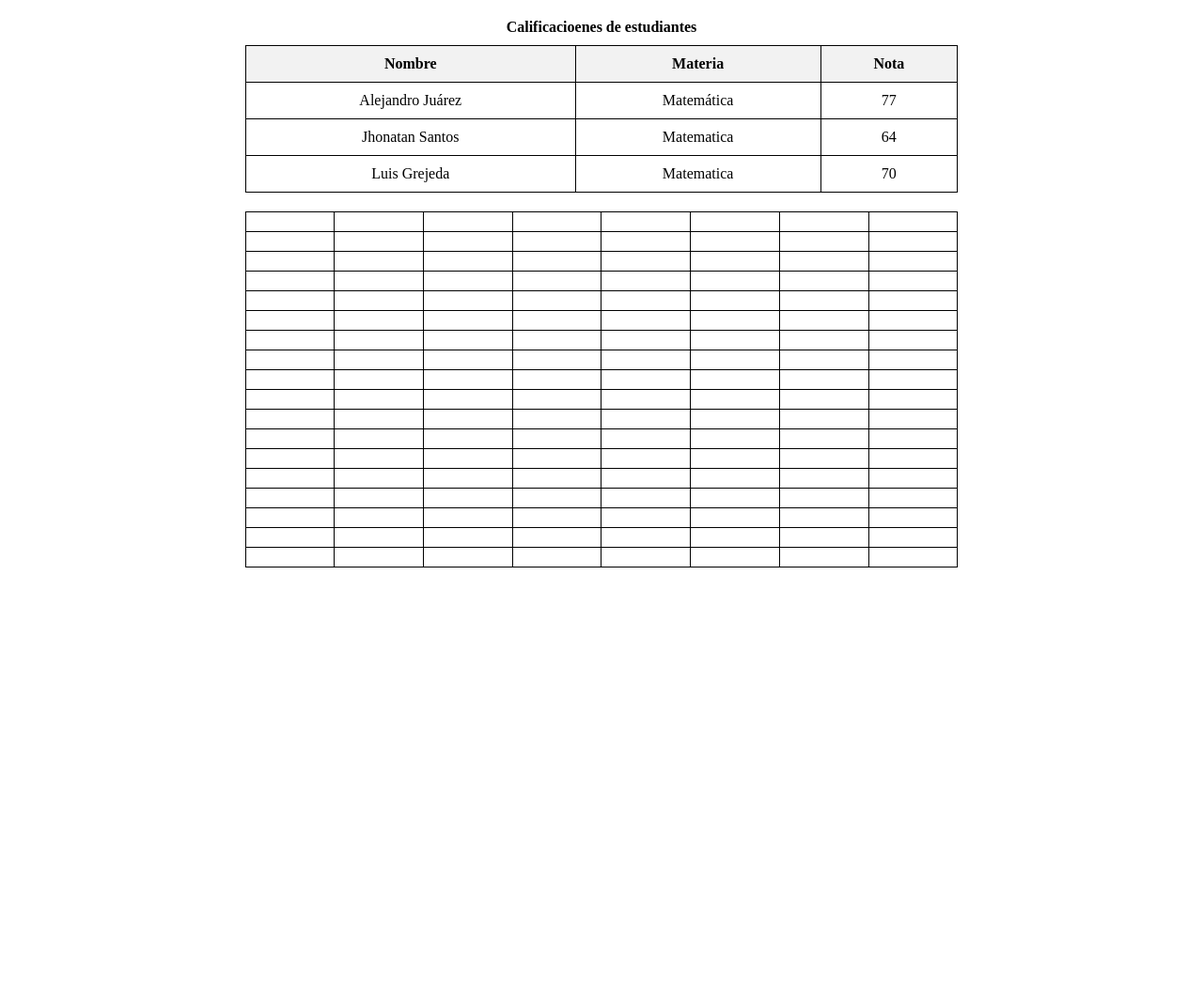
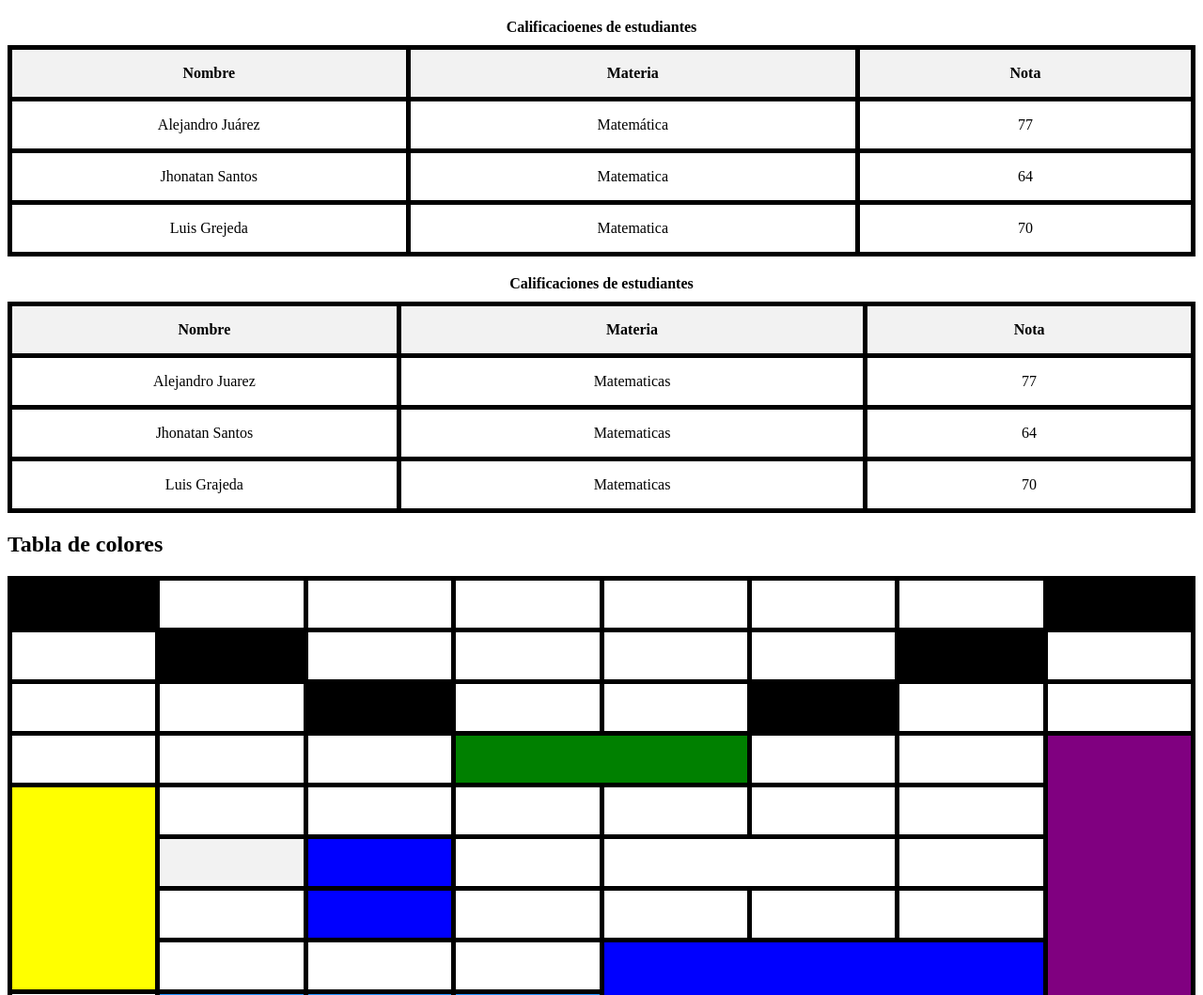
Before and after one commit to yosi612/Web-5to.-Baco-2025, a plain HTML site: page Página4.html in a window 1280 px wide. Shown: the top 1059 px of the page at 94% size. Before the commit the page ends 800 px from the top, so only its background shows below. Drawn offline with Linux system fonts and the light colour scheme; files that its build step writes are made by us from their sources.

Commit message:
Add files via upload

```diff
--- a/Página4.html
+++ b/Página4.html
@@ -38,205 +38,184 @@
             </tr>
         </tbody>
     </table>
+        <Table>
+        <caption>Calificaciones de estudiantes</caption>
+        <thead>
+            <tr>
+                <th>Nombre</th>
+                <th>Materia</th>
+                <th>Nota</th>
+            </tr>
+        </thead>
 
+        <tbody>
+            <tr>
+                <td>Alejandro Juarez</td>
+                <td>Matematicas</td>
+                <td>77</td>
+            </tr>
+
+            <tr>
+                <td>Jhonatan Santos</td>
+                <td>Matematicas</td>
+                <td>64</td>
+            </tr>
+
+            <tr>
+                <td>Luis Grajeda</td>
+                <td>Matematicas</td>
+                <td>70</td>
+            </tr>
+        </tbody>
+     </Table>
+
+</body>
+</html>
+
+<!DOCTYPE html>
+<html lang="es">
+<head>
+    <meta charset="UTF-8">
+    <meta name="viewport" content="width=device-width, initial-scale=1.0">
+    <title>Tabla de colores </title>
+    <style>
+        table {
+            border-collapse: collapse;
+            width: 100%;
+        }
+     th,   td {
+            border: 5px solid black;
+            width: 50px;
+            height: 30px;
+            text-align: center;
+        }
+        .black { background-color: black; }
+        .green { background-color: green; }
+        .blue { background-color: blue; }
+        .purple { background-color: purple; }
+        .red { background-color: red; }
+        .yellow { background-color: yellow; }
+        .white { background-color: white; }
+        .dodgerblue{ background-color: dodgerblue;}
+    </style>
+</head>
+<body>
+    <h2> Tabla de colores </h2>
     <table>
-         <tr>
+        <tr>
+            <td class="black"></td><td></td> <td></td> <td></td> <td></td><td></td><td></td><td class="black"></td>
+            <tr></tr>
         <td></td>
-        <td></td>
-        <td></td>
-        <td></td>
-        <td></td>
-        <td></td>
-        <td></td>
-        <td></td>
-    </tr>
+           <td class="black"></td><td></td><td></td><td></td><td></td><td class="black"></td><td></td> <tr></tr>
+           <td></td>
+           <td></td>
+           <td class="black"></td><td></td><td></td>
+           <td class="black"></td><td></td><td></td><tr></tr><td></td><td></td><td></td>
+           <td colspan="2" class="green"></td>
+           <td></td>
+           <td></td>
+           <td rowspan="12" class="purple"></td>
 
-     <tr>
-        <td></td>
-        <td></td>
-        <td></td>
-        <td></td>
-        <td></td>
-        <td></td>
-        <td></td>
-        <td></td>
-    </tr>
+           <tr></tr>
+           <td rowspan="8" class="yellow"></td> <td></td> <td></td> <td></td> <td></td> <td></td> <td></td>
+           <tr></tr>
+           <th></th>
 
-     <tr>
-        <td></td>
-        <td></td>
-        <td></td>
-        <td></td>
-        <td></td>
-        <td></td>
-        <td></td>
-        <td></td>
-    </tr>
+           <td class="blue"></td>
+           <td></td>
+           <td colspan="2"></td>
+           <td></td>
 
-     <tr>
-        <td></td>
-        <td></td>
-        <td></td>
-        <td></td>
-        <td></td>
-        <td></td>
-        <td></td>
-        <td></td>
-    </tr>
 
-     <tr>
-        <td></td>
-        <td></td>
-        <td></td>
-        <td></td>
-        <td></td>
-        <td></td>
-        <td></td>
-        <td></td>
-    </tr>
+<tr></tr>
+           <td></td>
+           <td class="blue"></td><td></td><td></td><td></td><td></td>
+           <tr></tr>
 
-     <tr>
-        <td></td>
-        <td></td>
-        <td></td>
-        <td></td>
-        <td></td>
-        <td></td>
-        <td></td>
-        <td></td>
-    </tr>
+           <td></td>
+           <td></td>
+           <td></td>
+           <td colspan="3" rowspan="4" class="blue"></td>
 
-     <tr>
-        <td></td>
-        <td></td>
-        <td></td>
-        <td></td>
-        <td></td>
-        <td></td>
-        <td></td>
-        <td></td>
-    </tr>
+           <tr></tr>
+           <td></td>
+           <td class="dodgerblue"></td>
+            <td class="dodgerblue"></td>
+             <td class="dodgerblue"></td>
+            <tr></tr>
+            <td rowspan="16"></td>
+            <tr></tr>
+            <td></td>
+            <td></td>
+            <td></td>
+            <td></td>
 
-     <tr>
-        <td></td>
-        <td></td>
-        <td></td>
-        <td></td>
-        <td></td>
-        <td></td>
-        <td></td>
-        <td></td>
-    </tr>
+            <td></td>
+            <td></td>
+            <td></td>
 
-     <tr>
-        <td></td>
-        <td></td>
-        <td></td>
-        <td></td>
-        <td></td>
-        <td></td>
-        <td></td>
-        <td></td>
-    </tr>
 
-     <tr>
-        <td></td>
-        <td></td>
-        <td></td>
-        <td></td>
-        <td></td>
-        <td></td>
-        <td></td>
-        <td></td>
-    </tr>
+           <tr></tr>
 
-     <tr>
-        <td></td>
-        <td></td>
-        <td></td>
-        <td></td>
-        <td></td>
-        <td></td>
-        <td></td>
-        <td></td>
-    </tr>
+           <td class="red"></td>
+           <td></td>
+           <td colspan="1" rowspan="12"   class="yellow"></td>
+           <td></td>
+           <td></td>
+           <td></td>
+           <td class="red"></td>
+<tr></tr>
+<td></td>
+           <td class="red"></td>
+           <td></td>
+           <td></td>
 
-     <tr>
-        <td></td>
-        <td></td>
-        <td></td>
-        <td></td>
-        <td></td>
-        <td></td>
-        <td></td>
-        <td></td>
-    </tr>
+           <td class="red"></td>
+           <td></td>
+           <tr></tr>
+           <td colspan="2" rowspan="4" class="yellow"></td>
+           <td colspan="2" rowspan="4" class="yellow"></td>
+           <td></td>
+           <td></td>
 
-     <tr>
-        <td></td>
-        <td></td>
-        <td></td>
-        <td></td>
-        <td></td>
-        <td></td>
-        <td></td>
-        <td></td>
-    </tr>
+           <tr></tr>
+           <td></td>
+           <td></td>
 
-     <tr>
-        <td></td>
-        <td></td>
-        <td></td>
-        <td></td>
-        <td></td>
-        <td></td>
-        <td></td>
-        <td></td>
-    </tr>
+           <tr></tr>
+           <td></td>
+           <td></td>
+           <td></td>
+           <td></td>
+           <td></td>
+           <td></td>
+           <tr></tr>
+           <td></td>
+           <td></td>
+           <td></td>
+           <td></td>
+           <td></td>
+           <td></td>
+           <tr></tr>
+           <td></td>
+           <td></td>
+           <td></td>
+           <td></td>
+           <td></td>
+           <td></td>
+           <td></td>
+           <td></td>
+           <tr></tr>
+           <td></td>
+           <td></td>
+           <td></td>
+           <td></td>
+           <td></td>
+           <td></td>
+           <td></td>
 
-     <tr>
-        <td></td>
-        <td></td>
-        <td></td>
-        <td></td>
-        <td></td>
-        <td></td>
-        <td></td>
-        <td></td>
-    </tr>
-
-     <tr>
-        <td></td>
-        <td></td>
-        <td></td>
-        <td></td>
-        <td></td>
-        <td></td>
-        <td></td>
-        <td></td>
-    </tr>
-
-     <tr>
-        <td></td>
-        <td></td>
-        <td></td>
-        <td></td>
-        <td></td>
-        <td></td>
-        <td></td>
-        <td></td>
-    </tr>
-
-     <tr>
-        <td></td>
-        <td></td>
-        <td></td>
-        <td></td>
-        <td></td>
-        <td></td>
-        <td></td>
-        <td></td>
-    </tr>
+           <td></td>
+        </tr>
     </table>
 
 </body>
```
